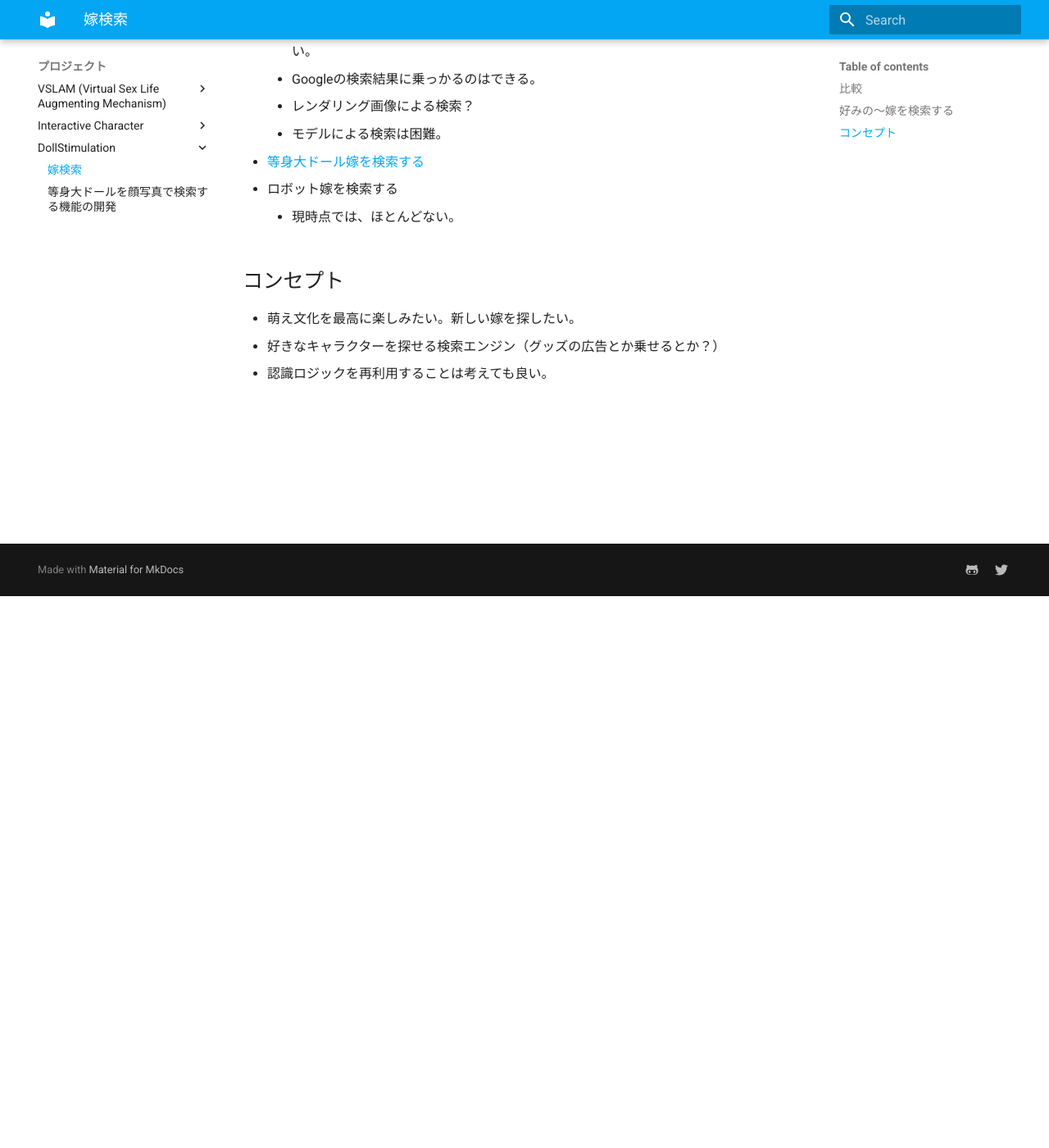
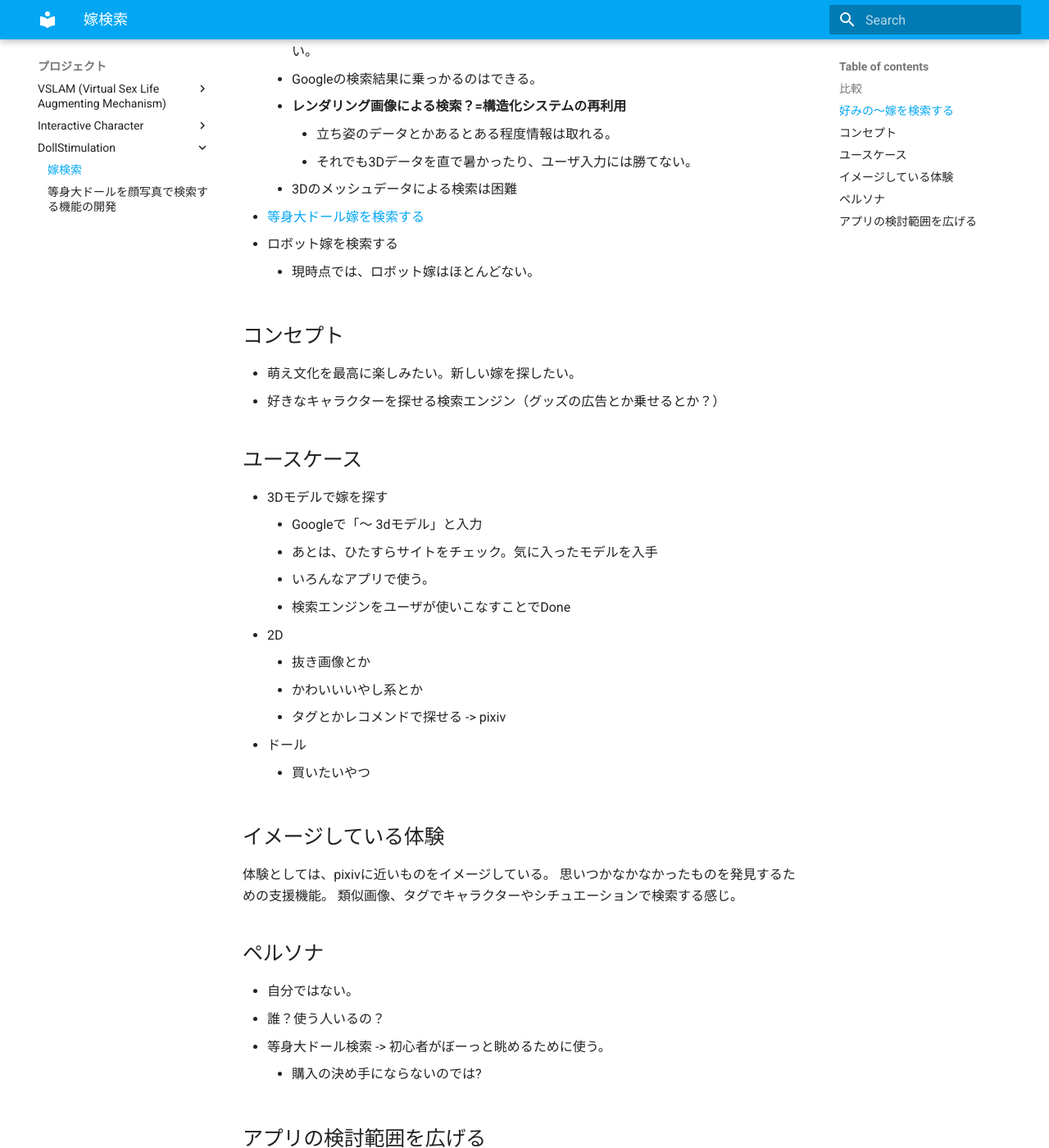
Before and after one commit to xiong-jie-y/ai-yome-project, an MkDocs documentation site: the page built from docs/projects/doll_stimulation/yome_search.md, in a window 1280 px wide and 1400 px high, scrolled down 673 px. Shown: the whole window at 82% size. Built offline with MkDocs 1.6.1 and Material for MkDocs 9.7.7, drawn with Linux system fonts in a browser that asks for light colours; some of the changed text lies outside the part shown.

Commit message:
Decided next action from doll search.

```diff
--- a/docs/projects/doll_stimulation/yome_search.md
+++ b/docs/projects/doll_stimulation/yome_search.md
@@ -13,13 +13,51 @@
 * 3D嫁を検索する。
   * 構造化されていない。登録サイトの乱立。しかも、リンクでダウンロードなど、自動収集を妨げる仕組みに。スクレイピングは困難。新しくモデル登録サイトを作るしかない。
   * Googleの検索結果に乗っかるのはできる。
-  * レンダリング画像による検索？
-  * モデルによる検索は困難。
+  * **レンダリング画像による検索？=構造化システムの再利用**
+    * 立ち姿のデータとかあるとある程度情報は取れる。
+    * それでも3Dデータを直で暑かったり、ユーザ入力には勝てない。
+  * 3Dのメッシュデータによる検索は困難
 * [等身大ドール嫁を検索する](projects/doll_stimulation/doll_search.md)
 * ロボット嫁を検索する
-  * 現時点では、ほとんどない。
+  * 現時点では、ロボット嫁はほとんどない。
 
 ## コンセプト
 * 萌え文化を最高に楽しみたい。新しい嫁を探したい。
 * 好きなキャラクターを探せる検索エンジン（グッズの広告とか乗せるとか？）
-* 認識ロジックを再利用することは考えても良い。
+
+## ユースケース
+* 3Dモデルで嫁を探す
+  * Googleで「〜 3dモデル」と入力
+  * あとは、ひたすらサイトをチェック。気に入ったモデルを入手
+  * いろんなアプリで使う。
+  * 検索エンジンをユーザが使いこなすことでDone
+* 2D
+  * 抜き画像とか
+  * かわいいいやし系とか
+  * タグとかレコメンドで探せる -> pixiv
+* ドール
+  * 買いたいやつ
+
+## イメージしている体験
+体験としては、pixivに近いものをイメージしている。
+思いつかなかなかったものを発見するための支援機能。
+類似画像、タグでキャラクターやシチュエーションで検索する感じ。
+
+## ペルソナ
+* 自分ではない。
+* 誰？使う人いるの？
+* 等身大ドール検索 -> 初心者がぼーっと眺めるために使う。
+  * 購入の決め手にならないのでは?
+
+## アプリの検討範囲を広げる
+* **ドールデザイン支援：例えば、２次元画像**　ー＞　ドールとコスプレ衣装などの提案をするシステムであれば需要ある。
+  * 顔、衣装、ウィッグに分解して別々に検索する。画像をベースで考える？
+  * まずは自分でこのタスクをやってみる。ドールをいい感じにする。
+  * コスプレデザインって少し手間。しかし、自動化は難しそう。
+  * アニメ顔ー＞現実変換とか試してみてもいいかも。画風変換レベルでいい気がする。
+* 3Dモデル作成支援：２次元画像, 3次元画像 -> 3Dのモデルを生成するとか。近いものを探すとか。近いものを探すのは難しくても組み合わせを提案するとか。
+  * VRoidは三次元モデルの作成の短縮に貢献
+
+!!! todo
+    * Googleの検索エンジンのデータベース視点での構造を調べる。あと、GCPのデータベースを学ぶ
+    * やはり、VRoidを使うべきでは？
```
Also changed, not shown: docs/projects/doll_stimulation/cloud_research.md (added, +61 -0 lines), docs/projects/doll_stimulation/doll_search.md (+11 -2 lines), docs/projects/doll_stimulation/reuse_face_index.md (added, +4 -0 lines).
